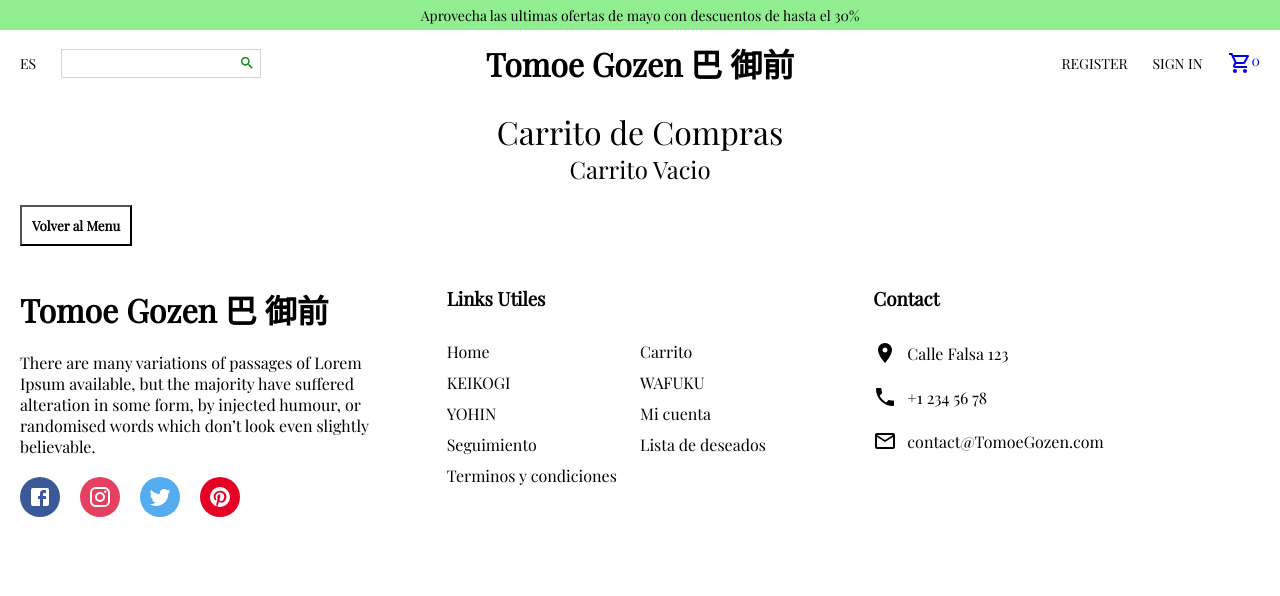
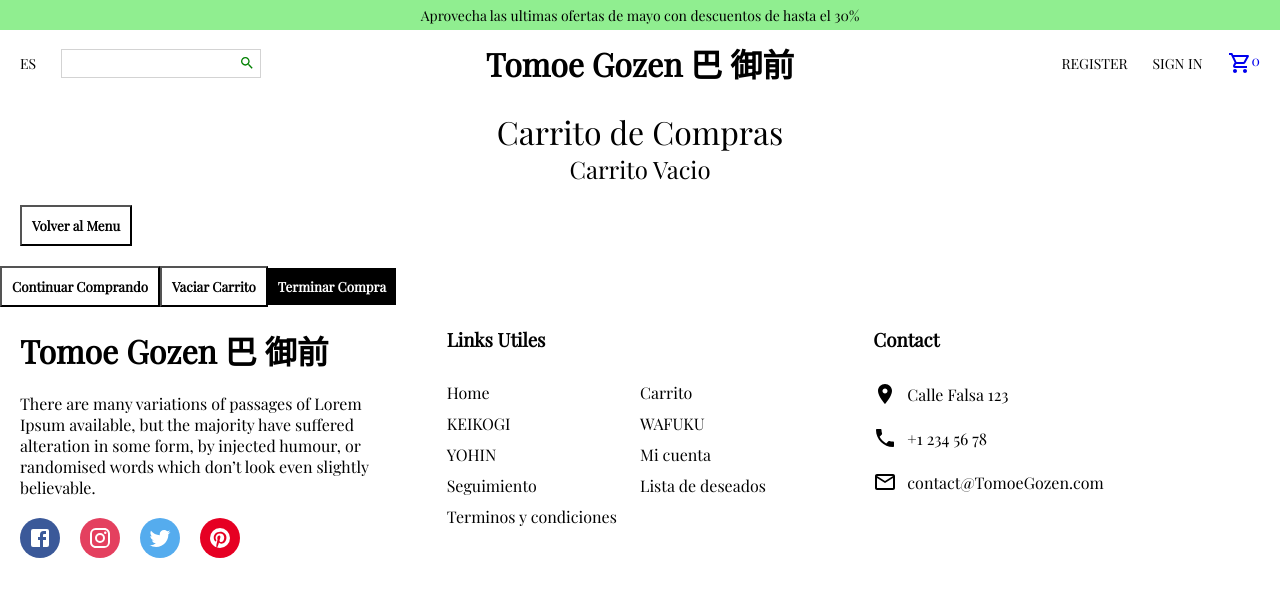
Before and after one commit to Daglash/Bootstrap, a React (Create React App) app: page /Carrito in a window 1280 px wide. Shown: the top 596 px of the page. Built offline with nearby package versions, Linux system fonts and the light colour scheme.

Commit message:
Version 3.0

```diff
--- a/src/Componentes/CartContextfinal.jsx
+++ b/src/Componentes/CartContextfinal.jsx
@@ -44,17 +44,17 @@ export const CartContextProvider =({children}) => {
     const totalPrice = () => {
         let total =0;
 
-        cartList.forEach((newProduct) =>{
+        cartList.forEach((product) =>{
         total +=
-            parseInt(newProduct.product.precio) * parseInt(newProduct.cantidad);
+            parseInt(product.precio) * parseInt(product.cantidad);
     });
 
     return parseInt(total);
     };
 
     const removeProduct = (id) => {
-        setCartList(cartList.filter((newProduct) => newProduct.product.id !== id ));
-    };
+            setCartList(cartList.filter((newProduct) => newProduct.id !== id ));
+        };
 
     const iconCart = () => cartList.reduce((acum,valor) => acum + valor.cantidad,0);
 
--- a/src/paginas/Carrito.jsx
+++ b/src/paginas/Carrito.jsx
@@ -1,7 +1,7 @@
 import React from "react";
 import styled from "styled-components";
 import { Link } from "react-router-dom";
-import {useCartContext } from "../Componentes/CartContextfinal";
+import {useCartContext} from "../Componentes/CartContextfinal";
 
 
 
@@ -95,7 +95,7 @@ const ProductPrice = styled.div`
 
 
 const Carrito = ({product}) => {
-  const { cartList, clearList, removeProduct } = useCartContext();
+  const { cartList, clearList, removeProduct,totalPrice } = useCartContext();
 
   return (
     <Container>
@@ -134,21 +134,22 @@ const Carrito = ({product}) => {
                                 </ProductAmountContainer>
                                 <ProductPrice>
                                    Total : {producto.precio}
-                                   < button href="/" onClick={removeProduct}>Eliminar</button>
+                                   <button href="/" onClick={() => removeProduct(producto.id)}>Eliminar</button>
                                 </ProductPrice>
                               </PriceDetail>
+
                     </Product>
-                    <Link to= "/"> <TopButton>Continuar Comprando</TopButton></Link>
-                    <TopButton  onClick={clearList}>Vaciar Carrito</TopButton>
-                    <TopButton type="filled">Terminar Compra</TopButton>
                     </li>  )
              }
 
         </ul >
-
+        TOTAL : ${totalPrice()}
       </Top>
       </Wrapper>
 }
+  <Link to= "/"> <TopButton>Continuar Comprando</TopButton></Link>
+  <TopButton  onClick={clearList}>Vaciar Carrito</TopButton>
+  <TopButton type="filled">Terminar Compra</TopButton>
 
 
 </Container>
```
